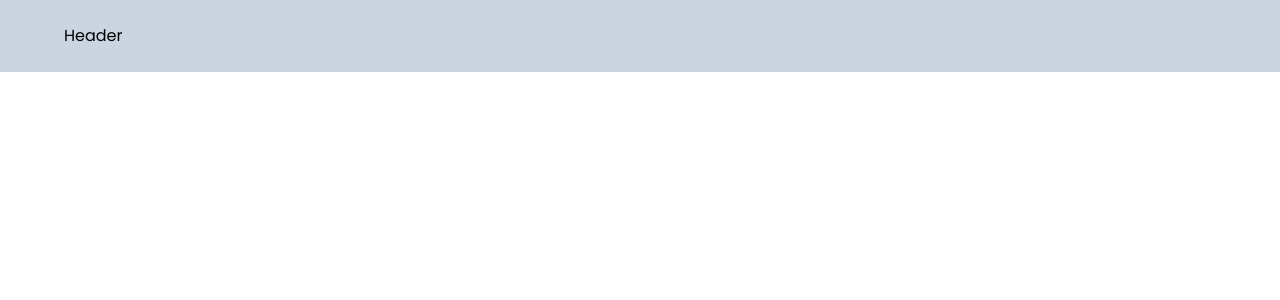
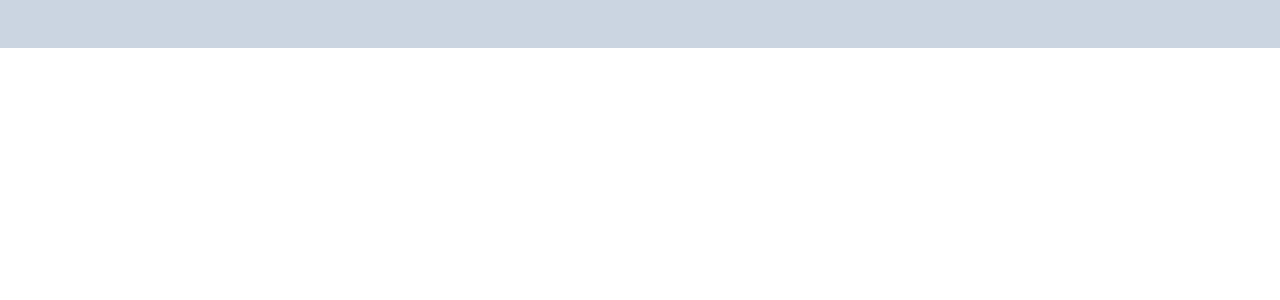
Before and after one commit to ifeday1/food-delivery-app, a React (Create React App) app: page / in a window 1280 px wide. Shown: the top 300 px of the page. Built offline with nearby package versions, Linux system fonts and the light colour scheme.

Commit message:
installing tailwind css

```diff
--- a/src/components/Header.jsx
+++ b/src/components/Header.jsx
@@ -3,7 +3,10 @@ import React from 'react'
 const Header = () => {
   return (
     <div className=" fixed z-50 w-screen bg-slate-300 p-6 px-16 ">
-    Header
+    {/*Destop*/}
+    <div className="hidden md:flex w-full h-full bg-red-600 "></div>
+    {/*mobile*/}
+    <div className="flex md:hidden w-full h-full bg-blue-600 " ></div>
     </div>
   )
 }
```
